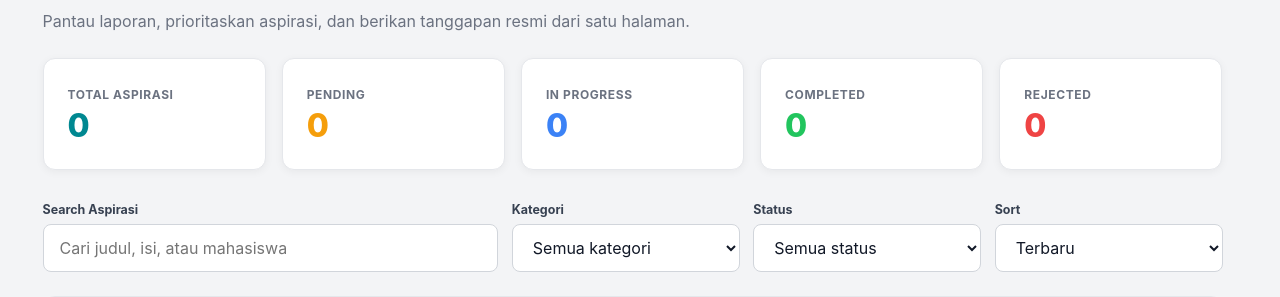
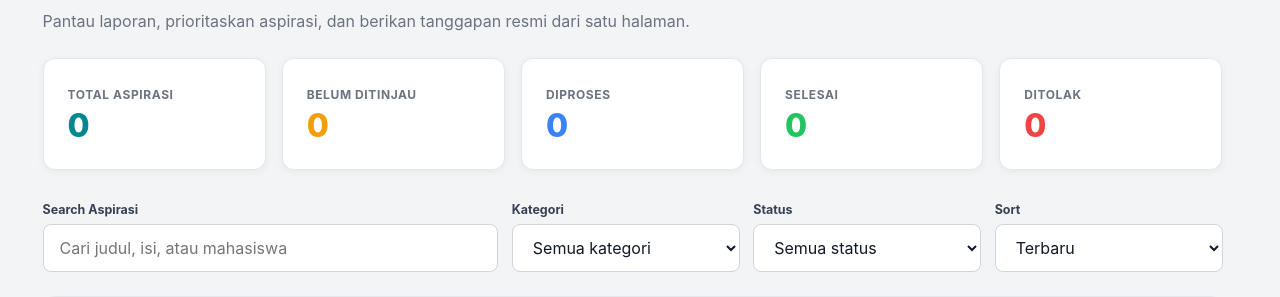
Before and after one commit to Cannaset/RuangKita, a PHP site: page /admin/dashboard.php in a window 1280 px wide. Shown: the part 169-466 px from the top of the page. Run offline with PHP 8.4, Linux system fonts and the light colour scheme; the visitor is signed in with stand-in values (Sample User, id 1); data that the repository does not hold is empty.

Commit message:
Ganti warna dan bahasa status di feed

```diff
--- a/App/admin/components/statistics-card.php
+++ b/App/admin/components/statistics-card.php
@@ -7,10 +7,10 @@
 <div class="stats-grid">
     <?php foreach ([
         ['label' => 'Total Aspirasi', 'value' => $stats['total'],       'color' => '#008891'],
-        ['label' => 'Pending',        'value' => $stats['pending'],      'color' => '#f59e0b'],
-        ['label' => 'In Progress',    'value' => $stats['in_progress'],  'color' => '#3b82f6'],
-        ['label' => 'Completed',      'value' => $stats['completed'],    'color' => '#22c55e'],
-        ['label' => 'Rejected',       'value' => $stats['rejected'],     'color' => '#ef4444'],
+        ['label' => 'Belum Ditinjau', 'value' => $stats['pending'],      'color' => '#f59e0b'],
+        ['label' => 'Diproses',       'value' => $stats['in_progress'],  'color' => '#3b82f6'],
+        ['label' => 'Selesai',        'value' => $stats['completed'],    'color' => '#22c55e'],
+        ['label' => 'Ditolak',        'value' => $stats['rejected'],     'color' => '#ef4444'],
     ] as $stat): ?>
     <div class="stat-card">
         <div>
--- a/App/admin/dashboard.php
+++ b/App/admin/dashboard.php
@@ -12,11 +12,11 @@ require_once __DIR__ . '/includes/helper.php';
 ensureAdminSchema($conn);
 
 $statusOptions = [
-    'not_reviewed' => 'Pending',
-    'in_process' => 'In Progress',
-    'communicated' => 'Communicated',
-    'resolved' => 'Completed',
-    'rejected' => 'Rejected',
+    'not_reviewed' => 'Belum Ditinjau',
+    'in_process' => 'Diproses',
+    'communicated' => 'Dikomunikasikan',
+    'resolved' => 'Selesai',
+    'rejected' => 'Ditolak',
 ];
 
 // Handle AJAX forms / POST requests
--- a/App/admin/includes/helper.php
+++ b/App/admin/includes/helper.php
@@ -170,11 +170,11 @@ function respondJson(int $code, array $data): void
 function statusMeta(string $status): array
 {
     return match ($status) {
-        'in_process' => ['label' => 'In Progress', 'class' => 'status-in-progress'],
-        'communicated' => ['label' => 'Communicated', 'class' => 'status-communicated'],
-        'resolved' => ['label' => 'Completed', 'class' => 'status-completed'],
-        'rejected' => ['label' => 'Rejected', 'class' => 'status-rejected'],
-        default => ['label' => 'Pending', 'class' => 'status-pending'],
+        'in_process' => ['label' => 'Diproses', 'class' => 'status-in-progress'],
+        'communicated' => ['label' => 'Dikomunikasikan', 'class' => 'status-communicated'],
+        'resolved' => ['label' => 'Selesai', 'class' => 'status-completed'],
+        'rejected' => ['label' => 'Ditolak', 'class' => 'status-rejected'],
+        default => ['label' => 'Belum Ditinjau', 'class' => 'status-pending'],
     };
 }
 
--- a/App/admin/queries/update_status.php
+++ b/App/admin/queries/update_status.php
@@ -59,7 +59,7 @@ try {
         // Trigger notifikasi ke student pembuat post
         $statusLabels = [
             'not_reviewed' => 'Belum Ditinjau',
-            'in_process' => 'Sedang Diproses',
+            'in_process' => 'Diproses',
             'communicated' => 'Dikomunikasikan',
             'resolved' => 'Selesai',
             'rejected' => 'Ditolak',
--- a/App/assets/CSS/style.css
+++ b/App/assets/CSS/style.css
@@ -281,11 +281,23 @@ html, body {
 }
 
 .status-completed {
-    background: var(--success);
+    background: #22c55e;
 }
 
-.status-unresolved {
-    background: var(--warning);
+.status-pending {
+    background: #f59e0b;
+}
+
+.status-in-progress {
+    background: #3b82f6;
+}
+
+.status-communicated {
+    background: #8b5cf6;
+}
+
+.status-rejected {
+    background: #ef4444;
 }
 
 .post-menu {
```
Also changed, not shown: App/assets/JS/script-feed.js (+20 -2 lines).
